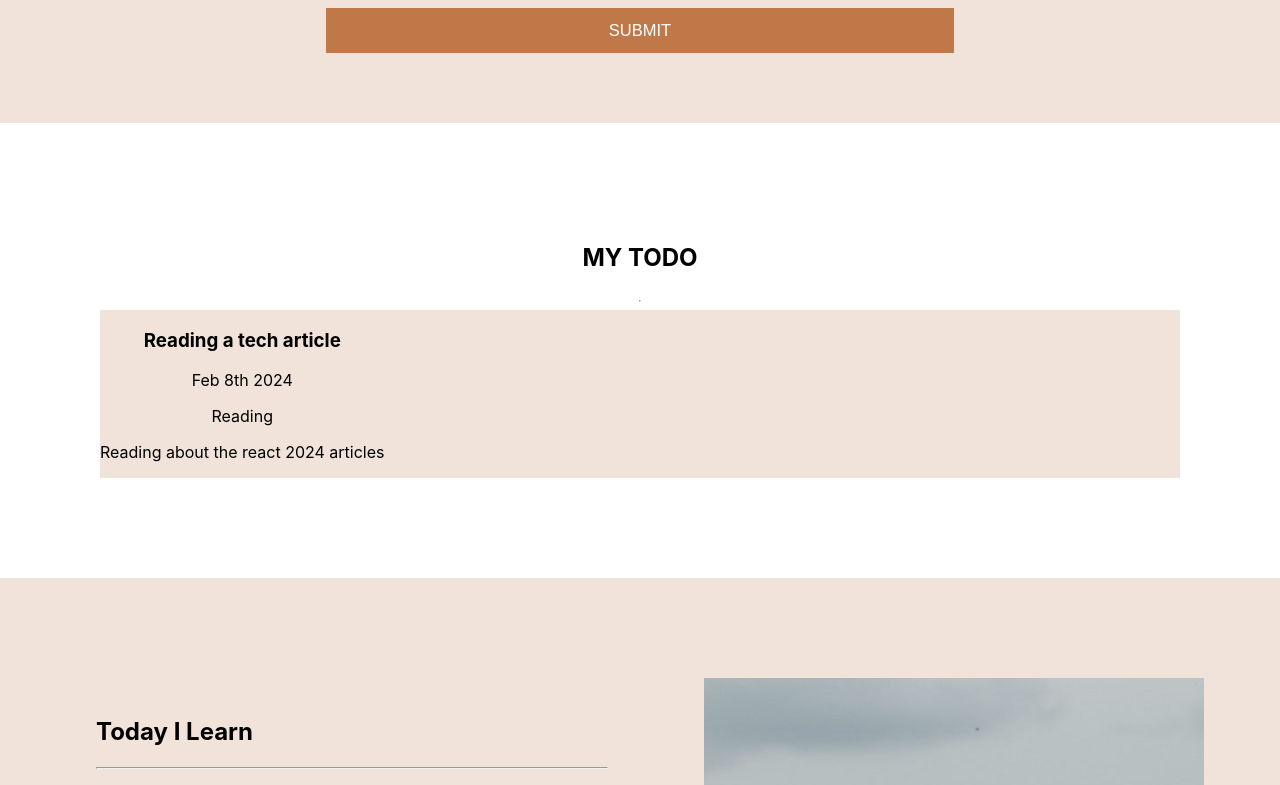
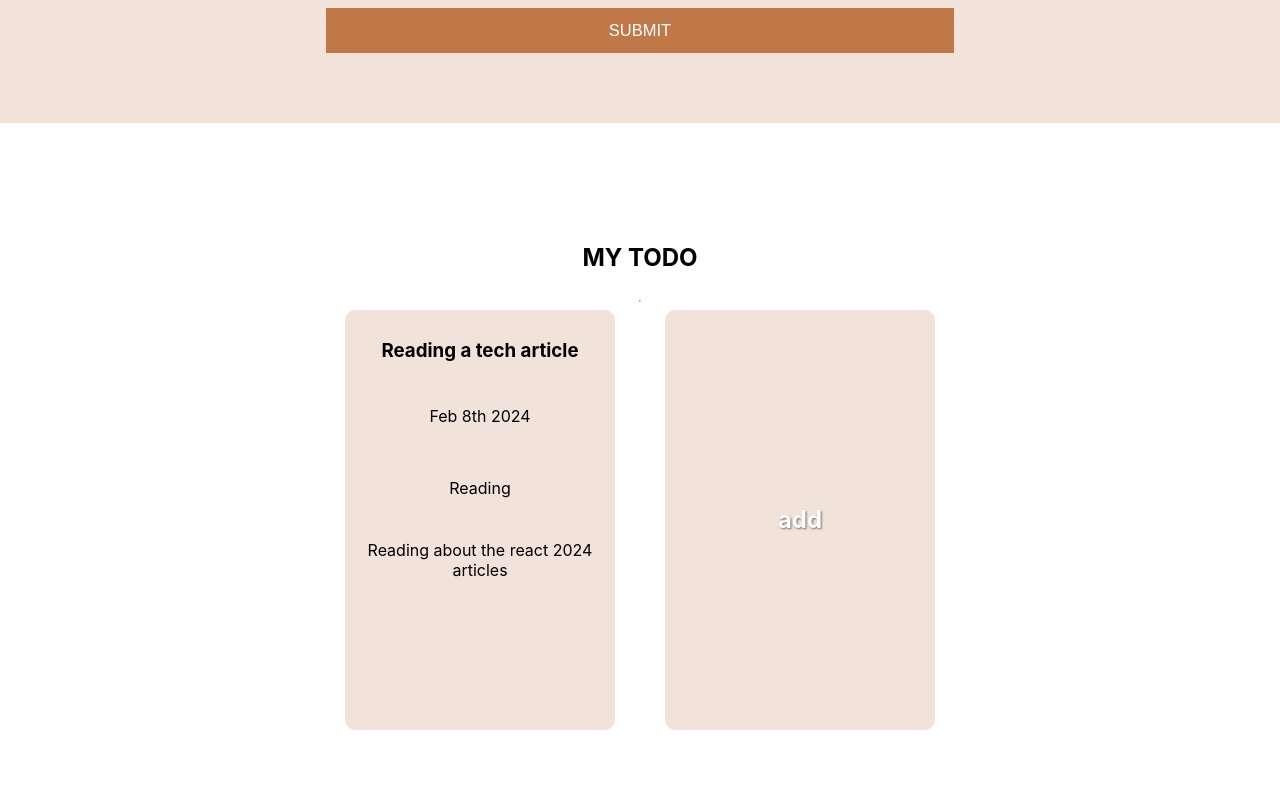
Before and after one commit to Kim8omin/todo-app, a React (Create React App) app: page / in a window 1280 px wide. Shown: the part 1220-2005 px from the top of the page. Built offline with nearby package versions, Linux system fonts and the light colour scheme.

Commit message:
window.scroll

```diff
--- a/package.json
+++ b/package.json
@@ -9,6 +9,7 @@
     "react": "^18.2.0",
     "react-dom": "^18.2.0",
     "react-scripts": "5.0.1",
+    "react-scroll": "^1.9.0",
     "styled-components": "^6.1.8",
     "web-vitals": "^2.1.4"
   },
--- a/src/components/addTask.jsx
+++ b/src/components/addTask.jsx
@@ -8,9 +8,10 @@ const AddTask = (props) => {
    [{
       title: "",
       date: "",
+      file: [],
       category: "",
       todo: "",
-      file: [],
+
     }],
 );
 
@@ -28,9 +29,9 @@ const AddTask = (props) => {
     setTodo({
       title: "",
       date: "",
+      file: [],
       category: "",
       todo: "",
-      file: [],
     });
     console.log("handleSubmit 실행", todo);
   };
--- a/src/components/header.jsx
+++ b/src/components/header.jsx
@@ -1,35 +1,87 @@
-import React from 'react';
-import styled from 'styled-components';
+import React from "react";
+import styled from "styled-components";
+import { Link } from "react-scroll";
+import AddTask from "./addTask";
+import Banner from "./banner";
+import ToDoList from "./toDoList";
+import Todo from "./todo";
+import Footer from "./footer";
 
 const Header = () => {
   return (
+    <>
       <HeaderLayer>
-        <Title>
-            My task
-        </Title>
+        <Title>My task</Title>
         <MenuLayer>
-            <span>Home</span>
-            <span>Add Task</span>
-            <span>My Todo</span>
-            <span>Today I Learn</span>
+          <span
+          onClick={() => {
+            window.scrollTo({
+              top: 0,
+              behavior: "smooth",
+            });
+          }}>Home</span>
+          <span
+            onClick={() => {
+              window.scrollTo({
+                top: 550,
+                behavior: "smooth",
+              });
+            }}
+          >
+            Add Task
+          </span>
+          <span
+           onClick={() => {
+            const todoSection = document.getElementById("myTodoSection");
+
+            if (todoSection) {
+              const targetPosition = todoSection.offsetTop;
+
+              window.scrollTo({
+                top: targetPosition,
+                behavior: "smooth",
+              });
+            }
+          }}
+        >
+        My Todo</span>
+          <span
+          onClick={()=>{
+            const todaySection = document.getElementById("myTodaySection");
+
+            if(todaySection) {
+                const target = todaySection.offsetTop;
+
+                window.scrollTo({
+                    top:target,
+                    behavior: "smooth",
+                });
+            }
+          }}
+          >
+            Today I Learn</span>
         </MenuLayer>
       </HeaderLayer>
+    </>
   );
 };
 
 export default Header;
 
-const HeaderLayer=styled.div`
+const HeaderLayer = styled.div`
   width: 100%;
   display: flex;
   flex-direction: row;
   justify-content: space-between;
   align-items: center;
   height: 99px;
-background-color: #C07848;
-`
+  background-color: #c07848;
+  position: sticky;
+  top: 0px;
+  z-index: 10;
+`;
 
-const Title=styled.h2`
+const Title = styled.h2`
   margin-left: 15px;
   color: rgb(242, 227, 217);
   cursor: pointer;
@@ -41,13 +93,13 @@ height: 39px;
   letter-spacing: 3px;
   line-height: normal;
   margin-left: 80px;
-`
+`;
 
-const MenuLayer=styled.div`
-display:flex;
+const MenuLayer = styled.div`
+  display: flex;
   gap: 30px;
   margin-right: 80px;
-font-size:19px;
+  font-size: 19px;
   color: #f2e3d9;
   letter-spacing: 0.5px;
   cursor: pointer;
@@ -57,4 +109,4 @@ span {
       font-weight: bold;
     }
   }
-`
+`;
--- a/src/components/toDoList.jsx
+++ b/src/components/toDoList.jsx
@@ -3,64 +3,112 @@ import styled from "styled-components";
 import { useState } from "react";
 import AddTask from "./addTask";
 
-
 const ToDoList = () => {
-  const [list , setList ] = useState([{
+  const [list, setList] = useState([
+    {
       title: "Reading a tech article",
       date: "Feb 8th 2024",
+      file: [],
       category: "Reading",
       todo: "Reading about the react 2024 articles ",
-      file: [],
-  }])
+    },
+  ]);
 
-
-const onAddItem = (item) =>{
-    const newItem = {...item, id:10}
-    setList((list)=>[...list, newItem])
-}
+  const onAddItem = (item) => {
+    const newItem = { ...item, id: 10 };
+    setList((list) => [...list, newItem]);
+  };
 
   return (
     <>
-    <AddTask onAdd={onAddItem}/>
+
+      <AddTask onAdd={onAddItem} />
+      <div id="myTodoSection">
       <CardLayer>
         <h2>MY TODO</h2>
-        <hr/>
+        <hr />
         <CardList>
-      <div>
+          <EachCard>
             {list &&
               list.map((l) => {
                 return (
                   <div key={l.title}>
-              <div>{l.file}</div>
-              <div>
+                    <TaskCard>
                       <h3>{l.title}</h3>
                       <p>{l.date}</p>
+                      <div>{l.file}</div>
                       <p>{l.category}</p>
                       <p>{l.todo}</p>
-              </div>
+                    </TaskCard>
                   </div>
                 );
               })}
-      </div>
+            <AddButton>
+              <h2>add</h2>
+            </AddButton>
+          </EachCard>
         </CardList>
       </CardLayer>
+    </div>
     </>
   );
 };
 
 export default ToDoList;
 
-const CardLayer= styled.div`
+const CardLayer = styled.div`
   display: flex;
   text-align: center;
   flex-direction: column;
   background-color: white;
   padding: 100px;
-
-`
+`;
 
 const CardList = styled.div`
   display: flex;
   flex-direction: row;
-background-color: #F1E3D9;
-`
+  justify-content: center;
+`;
+
+const EachCard = styled.div`
+  display: flex;
+  flex-direction: row;
+  justify-content: center;
+  align-item: center;
+  gap: 50px;
+`;
+
+const TaskCard = styled.div`
+  display: flex;
+  flex-direction: column;
+  gap: 10px;
+  background-color: #f1e3d9;
+  border-radius: 10px;
+  padding: 10px;
+  width: 250px;
+  height: 400px;
+`;
+
+const AddButton = styled.div`
+  display: flex;
+  flex-direction: column;
+  justify-content: center;
+  gap: 10px;
+  background-color: #f1e3d9;
+  color: white;
+  border-radius: 10px;
+  padding: 10px;
+  width: 250px;
+  height: 400px;
+
+  h2 {
+    text-shadow: rgba(0, 0, 0, 0.5) 1px 1px 2px;
+
+    cursor: pointer;
+
+    &:hover {
+      text-decoration: underline;
+      font-weight: 800;
+    }
+  }
+`;
--- a/src/components/todo.jsx
+++ b/src/components/todo.jsx
@@ -5,6 +5,7 @@ import sunflower from '../assets/sunflower.jpg'
 
 function Todo() {
     return (
+        <div id="myTodaySection">
         <ToDoLayer>
             <TextLayer>
                 <h2>Today I Learn</h2>
@@ -14,6 +15,7 @@ Edit your About page from the Pages tab by clicking the edit button.</p>
             </TextLayer>
             <Img src={sunflower} alt='sunflower'/>
         </ToDoLayer>
+        </div>
     );
 }
 
```
Also changed, not shown: src/App.js (+12 -12 lines), src/util/useMoveScroll.jsx (added, +25 -0 lines), 1 other file (tests, documents, lock files or other folders). Lines whose indentation alone changed are shown as unchanged.
